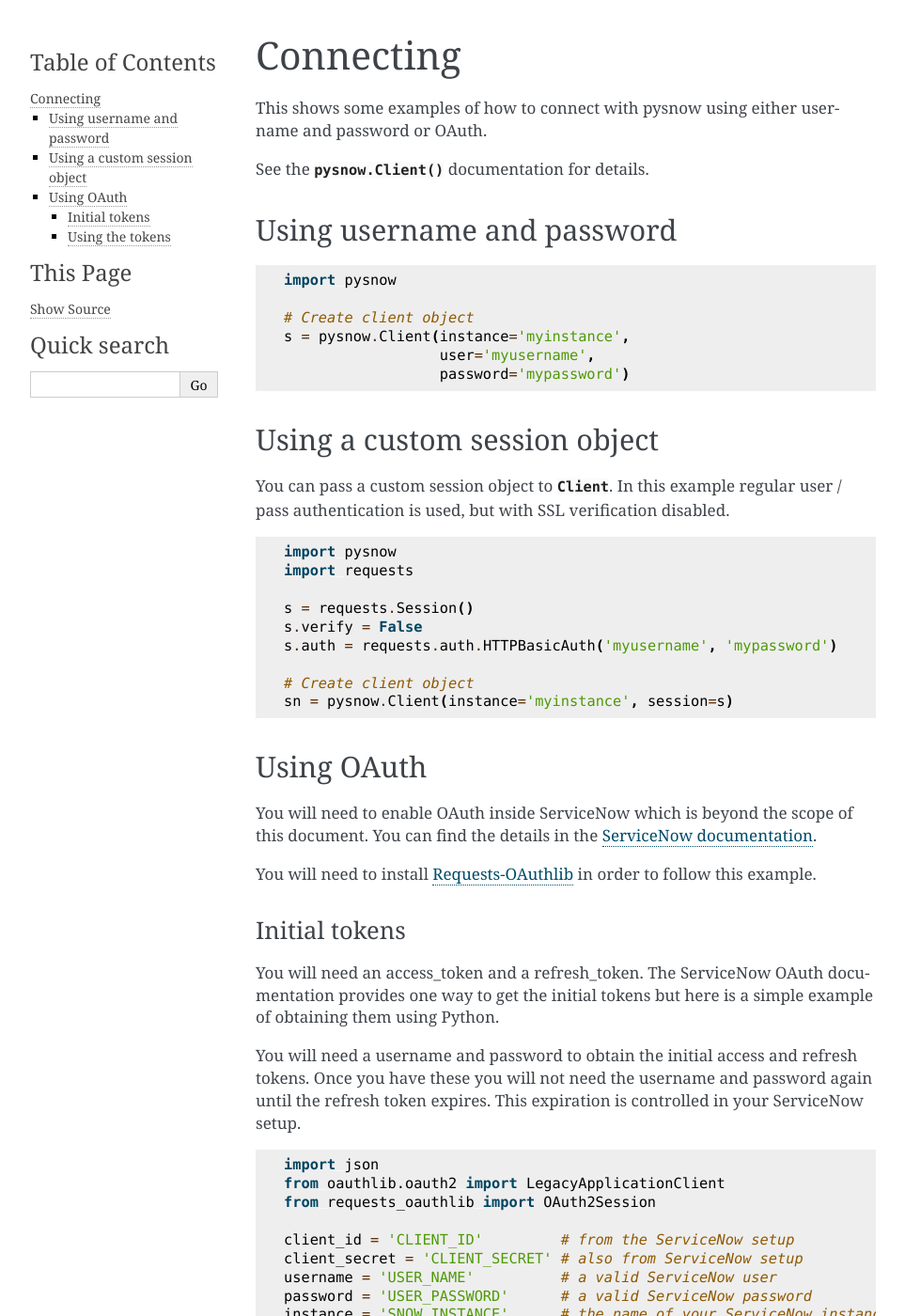
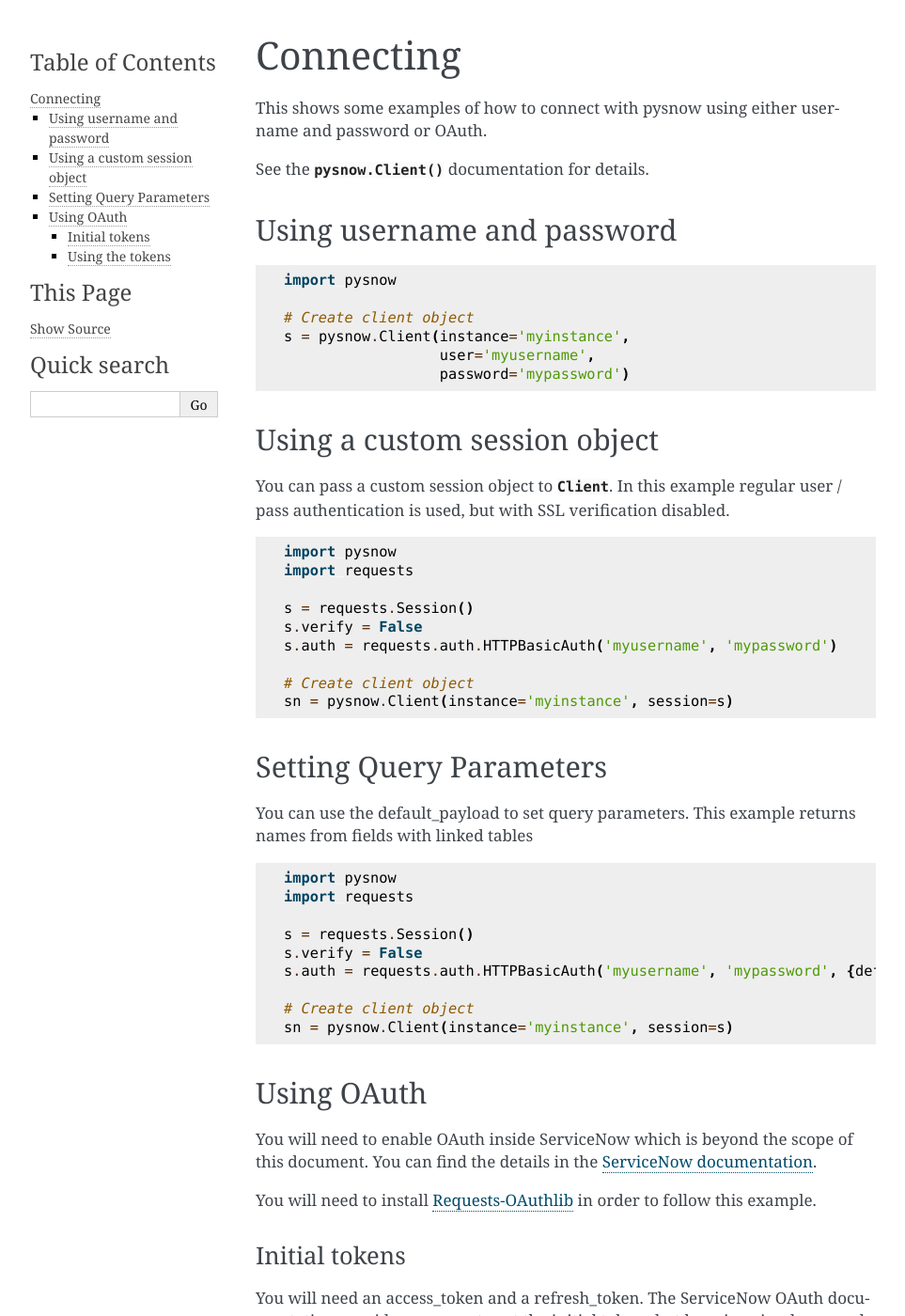
Before and after one commit to rbw/pysnow, a Sphinx documentation site: the page built from docs/usage/client.rst, in a window 1280 px wide and 1400 px high. Shown: the whole window at 94% size, without its empty margins (148-1111 px from the left). Built offline with Sphinx 7.4.7, drawn with Linux system fonts in a browser that asks for light colours.

Commit message:
added default_payload example

```diff
--- a/docs/usage/client.rst
+++ b/docs/usage/client.rst
@@ -35,6 +35,24 @@
 
     # Create client object
     sn = pysnow.Client(instance='myinstance', session=s)
+
+
+Setting Query Parameters
+------------------------
+You can use the default_payload to set query parameters. This example returns names from fields with linked tables
+
+.. code-block:: python
+
+    import pysnow
+    import requests
+
+    s = requests.Session()
+    s.verify = False
+    s.auth = requests.auth.HTTPBasicAuth('myusername', 'mypassword', {default_payload="sysparm_display_value"="true", )
+
+    # Create client object
+    sn = pysnow.Client(instance='myinstance', session=s)
+
 
 
 Using OAuth
```
